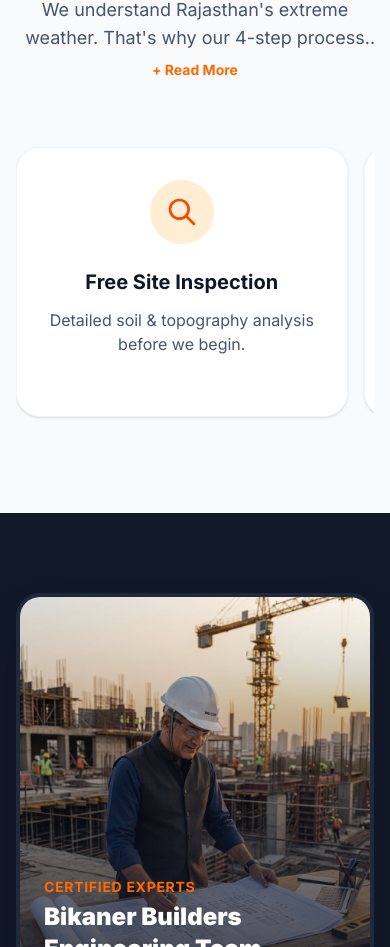
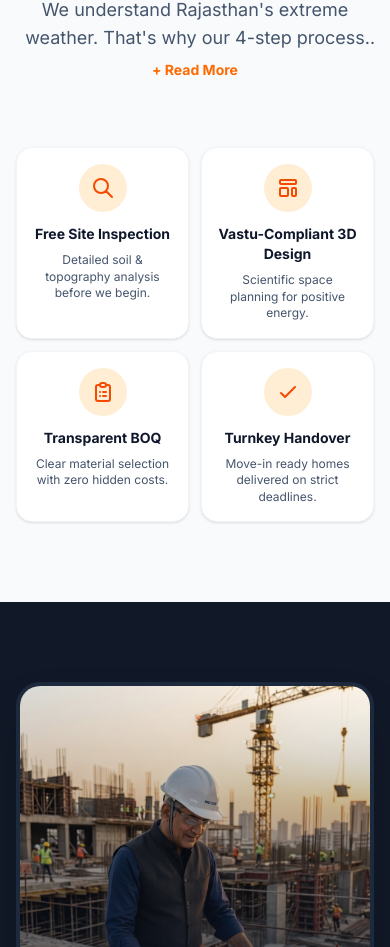
Before and after one commit to nowtaktimes-lgtm/bikanerbuilders, a Next.js app: page / in a window 390 px wide. Shown: the part 3611-4558 px from the top of the page. Built offline with nearby package versions, Linux system fonts and the light colour scheme; no server answers.

Commit message:
UI: Refactor 'Our Proven Construction Process' to compact 2x2 grid on mobile

```diff
--- /dev/null
+++ b/fixGrid.js
@@ -0,0 +1,36 @@
+const fs = require('fs');
+
+let c = fs.readFileSync('src/app/page.tsx', 'utf8');
+
+c = c.replace(
+  '<div className="flex overflow-x-auto snap-x snap-mandatory gap-4 pb-4 md:grid md:grid-cols-4 md:gap-8 md:overflow-visible md:pb-0 [&::-webkit-scrollbar]:hidden [-ms-overflow-style:none] [scrollbar-width:none]">',
+  '<div className="grid grid-cols-2 gap-3 md:grid-cols-4 md:gap-8">'
+);
+
+c = c.replace(
+  '              <div key={idx} className="min-w-[85vw] sm:min-w-[300px] snap-center md:min-w-0 md:w-auto bg-white p-8 rounded-3xl shadow-sm border border-slate-100 hover:shadow-xl transition-shadow text-center">',
+  '              <div key={idx} className="bg-white p-4 md:p-8 rounded-2xl md:rounded-3xl shadow-sm border border-slate-100 hover:shadow-xl transition-shadow text-center">'
+);
+
+c = c.replace(
+  '                <div className="w-16 h-16 mx-auto bg-orange-100 text-orange-600 rounded-full flex items-center justify-center mb-6">',
+  '                <div className="w-12 h-12 md:w-16 md:h-16 mx-auto bg-orange-100 text-orange-600 rounded-full flex items-center justify-center mb-3 md:mb-6">'
+);
+
+c = c.replace(
+  '                  <svg className="w-8 h-8" fill="none" viewBox="0 0 24 24" stroke="currentColor" strokeWidth={2}>',
+  '                  <svg className="w-6 h-6 md:w-8 md:h-8" fill="none" viewBox="0 0 24 24" stroke="currentColor" strokeWidth={2}>'
+);
+
+c = c.replace(
+  '                <h3 className="text-xl font-bold text-slate-900 mb-3">{step.title}</h3>',
+  '                <h3 className="text-sm md:text-xl font-bold text-slate-900 mb-2 md:mb-3">{step.title}</h3>'
+);
+
+c = c.replace(
+  '                <p className="text-slate-600">{step.desc}</p>',
+  '                <p className="text-xs md:text-base text-slate-600 leading-snug md:leading-normal">{step.desc}</p>'
+);
+
+fs.writeFileSync('src/app/page.tsx', c);
+console.log('Fixed 2x2 grid layout in page.tsx');
--- a/src/app/page.tsx
+++ b/src/app/page.tsx
@@ -180,21 +180,21 @@ export default function Home() {
               We understand Rajasthan's extreme weather. That's why our 4-step process ensures your home is built using climate-resistant materials, ensuring durability against intense heat and sandstorms.
             </ReadMoreText>
           </div>
-          <div className="flex overflow-x-auto snap-x snap-mandatory gap-4 pb-4 md:grid md:grid-cols-4 md:gap-8 md:overflow-visible md:pb-0 [&::-webkit-scrollbar]:hidden [-ms-overflow-style:none] [scrollbar-width:none]">
+          <div className="grid grid-cols-2 gap-3 md:grid-cols-4 md:gap-8">
             {[
               { title: "Free Site Inspection", desc: "Detailed soil & topography analysis before we begin.", icon: "M21 21l-6-6m2-5a7 7 0 11-14 0 7 7 0 0114 0z" },
               { title: "Vastu-Compliant 3D Design", desc: "Scientific space planning for positive energy.", icon: "M4 5a1 1 0 011-1h14a1 1 0 011 1v2a1 1 0 01-1 1H5a1 1 0 01-1-1V5zM4 13a1 1 0 011-1h6a1 1 0 011 1v6a1 1 0 01-1 1H5a1 1 0 01-1-1v-6zM16 13a1 1 0 011-1h2a1 1 0 011 1v6a1 1 0 01-1 1h-2a1 1 0 01-1-1v-6z" },
               { title: "Transparent BOQ", desc: "Clear material selection with zero hidden costs.", icon: "M9 5H7a2 2 0 00-2 2v12a2 2 0 002 2h10a2 2 0 002-2V7a2 2 0 00-2-2h-2M9 5a2 2 0 002 2h2a2 2 0 002-2M9 5a2 2 0 012-2h2a2 2 0 012 2m-3 7h3m-3 4h3m-6-4h.01M9 16h.01" },
               { title: "Turnkey Handover", desc: "Move-in ready homes delivered on strict deadlines.", icon: "M5 13l4 4L19 7" }
             ].map((step, idx) => (
-              <div key={idx} className="min-w-[85vw] sm:min-w-[300px] snap-center md:min-w-0 md:w-auto bg-white p-8 rounded-3xl shadow-sm border border-slate-100 hover:shadow-xl transition-shadow text-center">
-                <div className="w-16 h-16 mx-auto bg-orange-100 text-orange-600 rounded-full flex items-center justify-center mb-6">
-                  <svg className="w-8 h-8" fill="none" viewBox="0 0 24 24" stroke="currentColor" strokeWidth={2}>
+              <div key={idx} className="bg-white p-4 md:p-8 rounded-2xl md:rounded-3xl shadow-sm border border-slate-100 hover:shadow-xl transition-shadow text-center">
+                <div className="w-12 h-12 md:w-16 md:h-16 mx-auto bg-orange-100 text-orange-600 rounded-full flex items-center justify-center mb-3 md:mb-6">
+                  <svg className="w-6 h-6 md:w-8 md:h-8" fill="none" viewBox="0 0 24 24" stroke="currentColor" strokeWidth={2}>
                     <path strokeLinecap="round" strokeLinejoin="round" d={step.icon} />
                   </svg>
                 </div>
-                <h3 className="text-xl font-bold text-slate-900 mb-3">{step.title}</h3>
-                <p className="text-slate-600">{step.desc}</p>
+                <h3 className="text-sm md:text-xl font-bold text-slate-900 mb-2 md:mb-3">{step.title}</h3>
+                <p className="text-xs md:text-base text-slate-600 leading-snug md:leading-normal">{step.desc}</p>
               </div>
             ))}
           </div>
```
